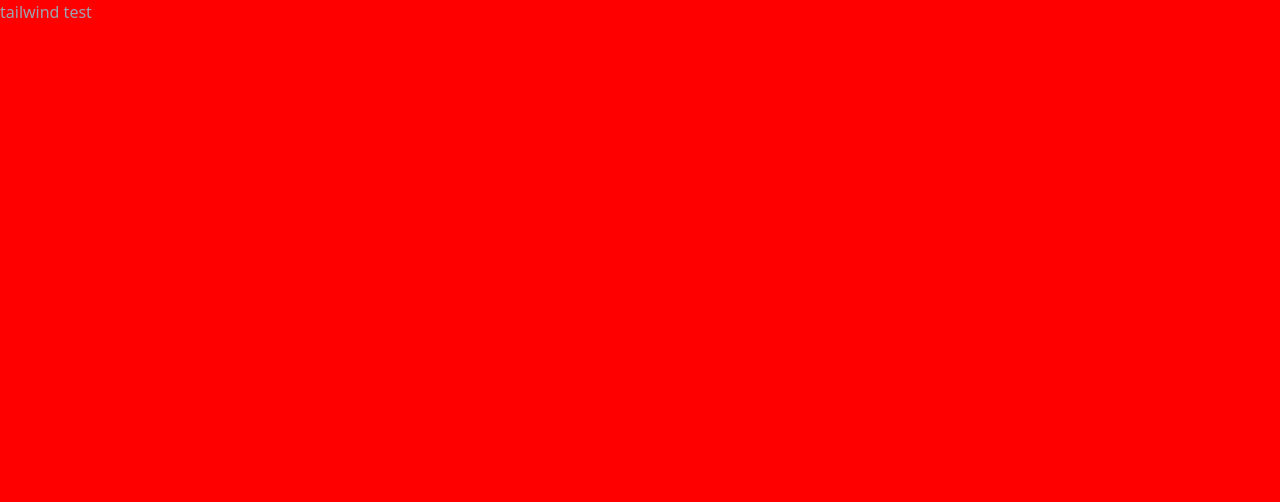
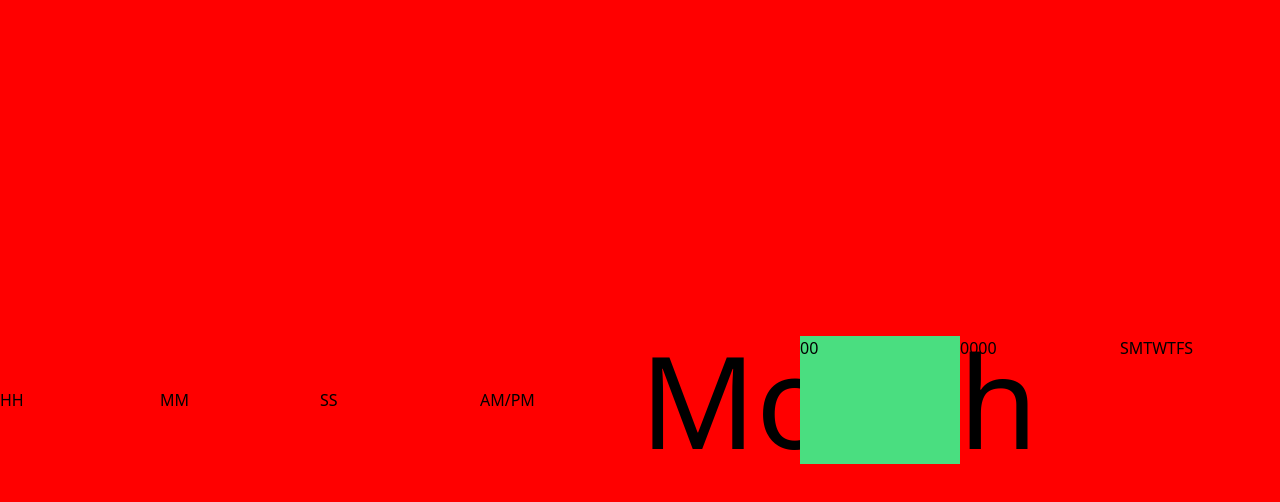
Before and after one commit to pja6/date-time-tailwind, a website: page public/index.html in a window 1280 px wide. Drawn offline with nearby package versions, Linux system fonts and the light colour scheme; files that its build step writes are made by us from their sources.

Commit message:
updated html

```diff
--- a/public/index.html
+++ b/public/index.html
@@ -4,9 +4,27 @@
     <meta charset="UTF-8">
     <meta name="viewport" content="width=device-width, initial-scale=1.0">
     <link rel="stylesheet" href="src/input.css">
+    <script src="script.js" class="js"></script>
     <title>Document</title>
 </head>
-<body>
-    <h1>tailwind test</h1>
+
+    <body class="h-screen flex justify-center items-center">
+
+        <time class="container mx-auto block grid lg:grid-cols-4 md:grid-cols-4">
+        <data class="hours block">HH</data>
+        <data class="minutes block">MM</data>
+        <data class="seconds block">SS</data>
+        <data class="amOrPM block">AM/PM</data>
+        </time>
+
+        <time class="container mx-auto block grid lg:grid-cols-4 md:grid-cols-4">
+          <data class="month text-9xl">Month</data>
+          <data class="dayOfMonth bg-green-400">00</data>
+          <data class="year">0000</data>
+          <data class="dayOfWeek">SMTWTFS</data>
+        </time>
+
+
+
 </body>
 </html>
```
